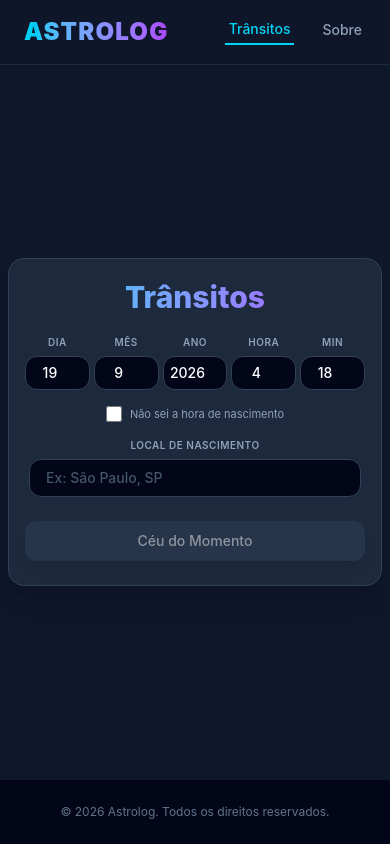
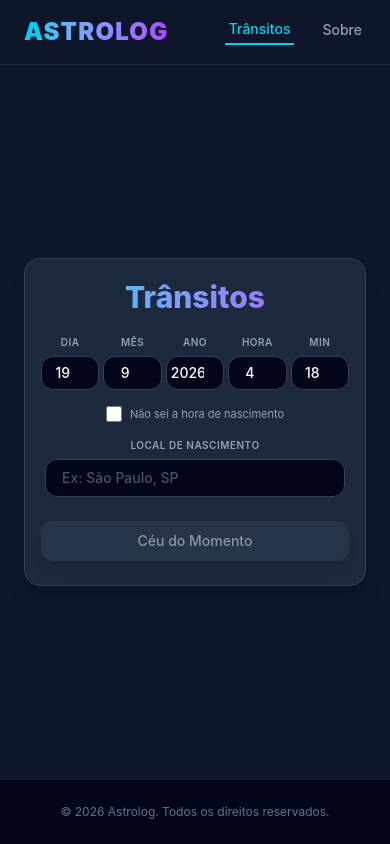
Before and after one commit to jnorgini/astrolog, an Angular app in the folder frontend/: page / in a window 390 px wide. Built offline with nearby package versions, Linux system fonts and the light colour scheme.

Commit message:
fix: mobile vertical overflow

```diff
--- a/frontend/src/app/app.html
+++ b/frontend/src/app/app.html
@@ -1,7 +1,12 @@
-<div class="flex flex-col min-h-screen bg-slate-900 text-white font-sans selection:bg-cyan-500/30">
+<div
+  class="flex flex-col h-screen h-[100dvh] bg-slate-900 text-white font-sans selection:bg-cyan-500/30 overflow-hidden">
+
   <app-navbar></app-navbar>
-  <main class="grow flex items-center justify-center py-10">
+
+  <main class="grow overflow-y-auto flex items-center justify-center py-4 sm:py-10 px-4 w-full">
     <router-outlet></router-outlet>
   </main>
+
   <app-footer></app-footer>
+
 </div>
```
